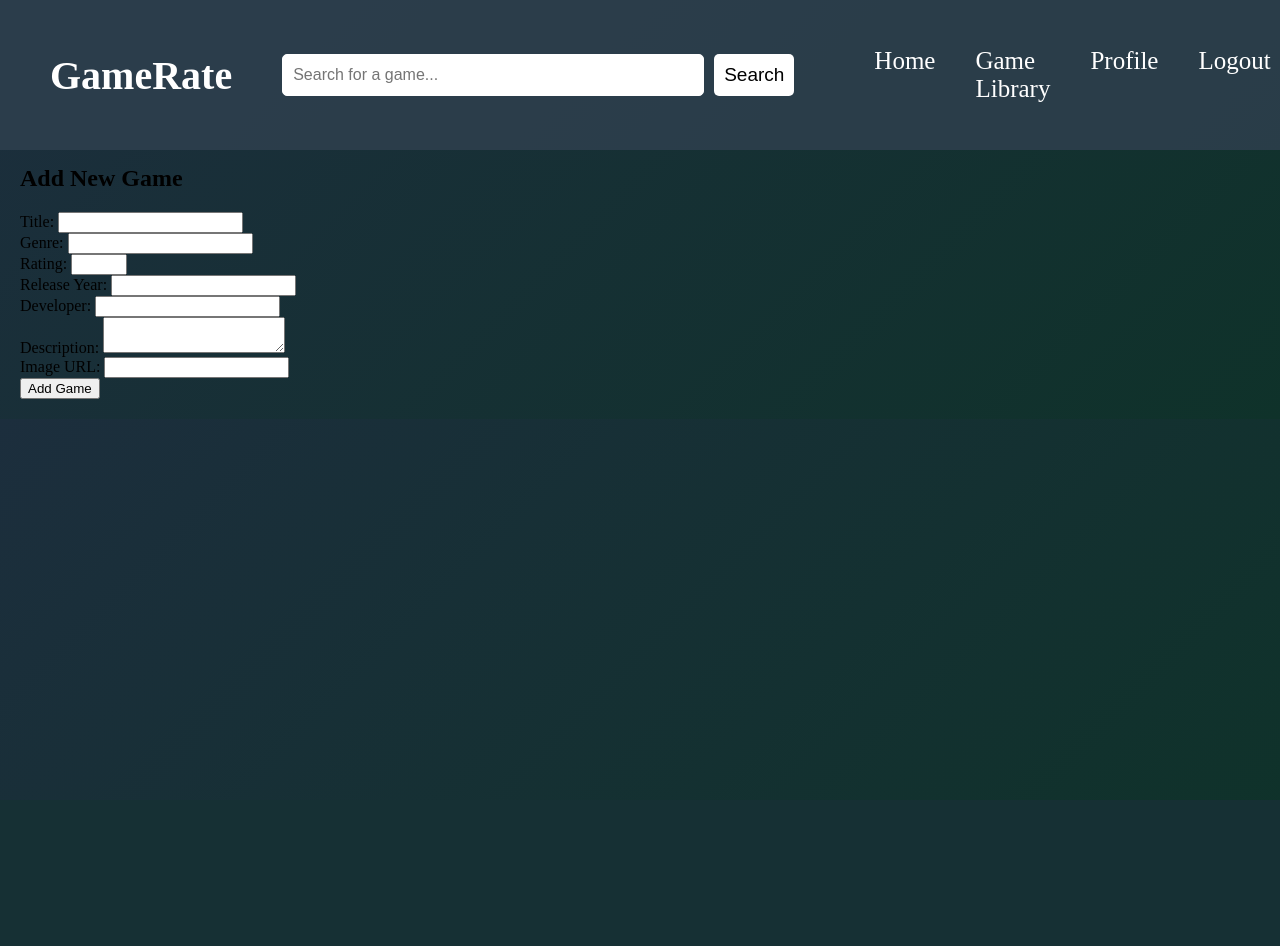
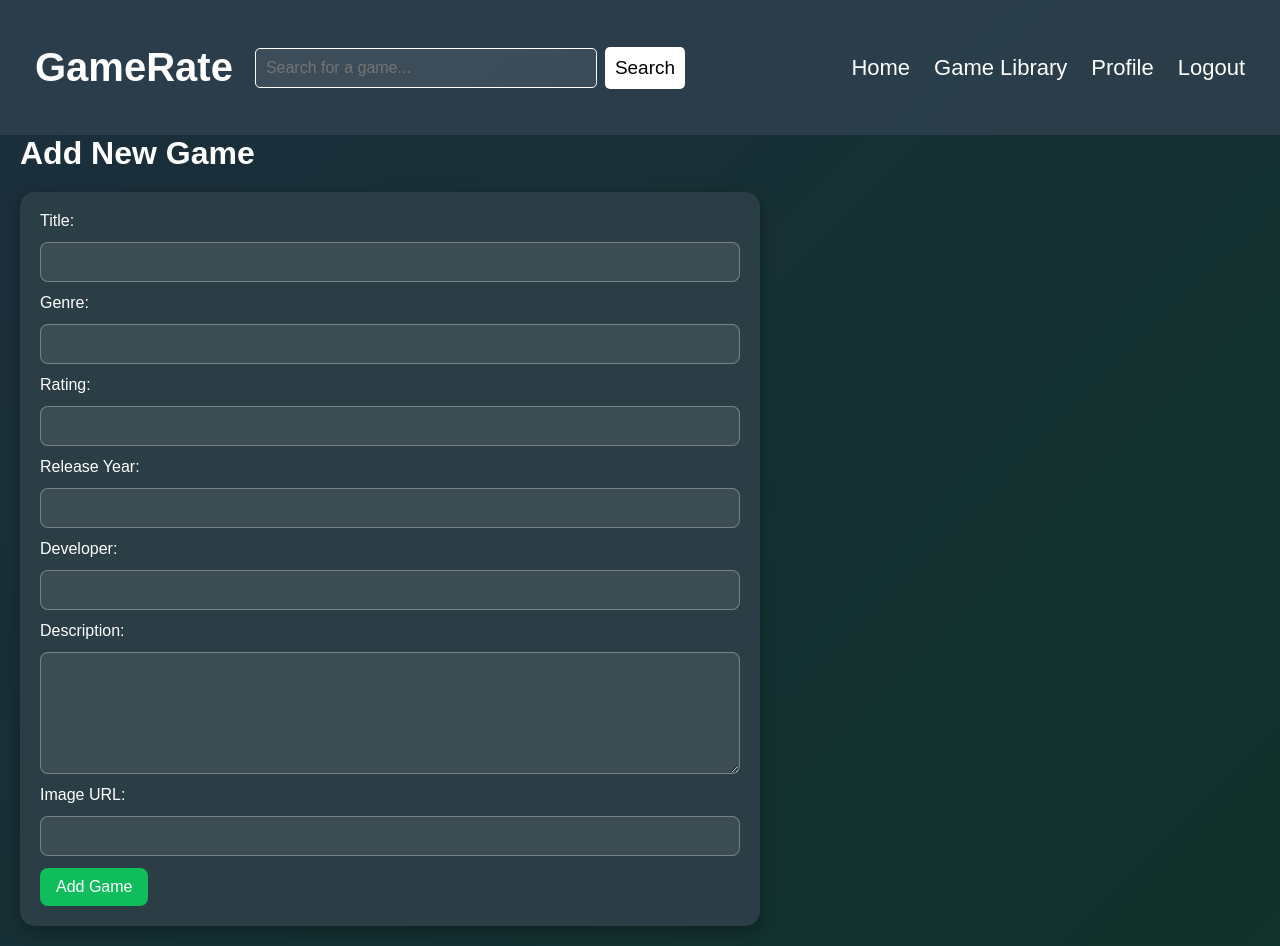
Before and after one commit to Scott25342/gamerate, a Django app: page /add_game/ in a window 1280 px wide. Before the commit the page ends 399 px from the top, so only its background shows below. Run offline with Django 3.2, Linux system fonts and the light colour scheme; the visitor is signed in with stand-in values (Sample User, id 1); data that the repository does not hold is empty.

Commit message:
Big css drop (plus nogame clause)

```diff
--- a/gamerate_app/static/css/styles.css
+++ b/gamerate_app/static/css/styles.css
@@ -1,8 +1,8 @@
 nav {
     width: 100%;
-    height: 150px;
+    height: 135px;
     margin: 0px;
-    padding: 0px 50px;
+    padding: 0px 35px;
     display: flex;
     align-items: center;
     position: fixed;
@@ -15,34 +15,39 @@ nav {
 }
 
 body {
-    padding-top: 125px;
+    padding-top: 115px;
     margin: 0px;
     background:linear-gradient(135deg, #1c2e3d, #0f322a);
+    color: white;
+    font-family: Arial, Helvetica, sans-serif;
 }
 
 .page-content {
     padding: 20px;
+    max-width: 1400px;
+    margin: 0 auto;
 }
 
 .logo {
-    margin-right: 50px;
+    margin-right: 22px;
     font-size: 40px;
     font-weight: bold;
 }
 
 .menu {
-    width: 65%;
+    width: auto;
+    flex: 1;
     display: flex;
     list-style: none;
-    justify-content: right;
+    justify-content: flex-end;
 }
 
 .menu li {
-    margin-left: 40px;
+    margin-left: 24px;
 }
 
 .menu li a {
-    font-size: 25px;
+    font-size: 22px;
     color: white;
     text-decoration: none;
     transition: 0.5s ease;
@@ -60,16 +65,20 @@ body {
 .search form {
     margin: 0;
     display: flex;
+    flex-direction: row;
+    align-items: center;
+    gap: 8px;
 }
 
 .search input {
     padding: 10px;
-    margin-right: 10px;
+    margin-right: 0;
     border: 1px solid white;
     border-radius: 5px;
     outline: none;
     font-size: 16px;
-    width: 400px;
+    width: 320px;
+    order: 1;
 }
 
 .search input:hover {
@@ -85,6 +94,7 @@ body {
     font-size: 19px;
     cursor: pointer;
     transition: 0.5s ease;
+    order: 2;
 }
 
 .search button:hover {
@@ -196,6 +206,10 @@ body {
     color: inherit;
 }
 
+.button-link:hover {
+    color: #0fbd5d;
+}
+
 .detail-item {
     background: #2b3d45;
     padding: 20px;
@@ -208,3 +222,125 @@ body {
     height: auto;
     border-radius: 10px;
 }
+
+.page-title {
+    font-size: 2rem;
+    margin: 0 0 20px 0;
+}
+
+.card {
+    background: #2b3d45;
+    padding: 20px;
+    border-radius: 15px;
+    box-shadow: 0 5px 15px rgba(0,0,0,0.3);
+}
+
+.form-card {
+    max-width: 700px;
+}
+
+.auth-card {
+    max-width: 500px;
+    margin: 0 auto;
+}
+
+.auth-page {
+    max-width: 540px;
+    margin: 20px auto 0;
+}
+
+.auth-page .page-title {
+    text-align: center;
+}
+
+.auth-card form p {
+    margin: 0;
+}
+
+.auth-card form label {
+    display: block;
+    margin-bottom: 6px;
+    font-weight: 600;
+}
+
+.auth-card .errorlist {
+    margin: 0 0 8px;
+    color: #ffbdbd;
+}
+
+.danger-card {
+    max-width: 700px;
+}
+
+form {
+    display: flex;
+    flex-direction: column;
+    gap: 12px;
+}
+
+input,
+select,
+textarea {
+    border: 1px solid rgba(255,255,255,0.3);
+    border-radius: 8px;
+    padding: 10px;
+    background: rgba(255,255,255,0.08);
+    color: white;
+    font-size: 1rem;
+}
+
+input:focus,
+select:focus,
+textarea:focus {
+    outline: none;
+    border-color: #0fbd5d;
+}
+
+textarea {
+    min-height: 100px;
+    resize: vertical;
+}
+
+button,
+input[type="submit"] {
+    width: fit-content;
+    padding: 10px 16px;
+    border: none;
+    border-radius: 8px;
+    background: #0fbd5d;
+    color: white;
+    cursor: pointer;
+    transition: 0.3s ease;
+    font-size: 1rem;
+}
+
+button:hover,
+input[type="submit"]:hover {
+    background: #0c9a4c;
+}
+
+.inline-actions {
+    display: flex;
+    gap: 12px;
+    align-items: center;
+    flex-wrap: wrap;
+}
+
+.profile-layout {
+    display: flex;
+    gap: 20px;
+    flex-wrap: wrap;
+}
+
+.profile-column {
+    flex: 1;
+    min-width: 280px;
+}
+
+.review-row {
+    margin-bottom: 10px;
+}
+
+.section-spacer {
+    margin-top: 24px;
+}
--- a/gamerate_app/templates/add_game.html
+++ b/gamerate_app/templates/add_game.html
@@ -3,31 +3,33 @@
 {% block title_block %}Add New Game{% endblock %}
 
 {% block body_block %}
-<h2>Add New Game</h2>
+<h1 class="page-title">Add New Game</h1>
 
+<div class="card form-card">
     <form method="POST">
         {% csrf_token %}
         <label>Title:</label>
-    <input type="text" name="title" required><br>
+        <input type="text" name="title" required>
 
         <label>Genre:</label>
-    <input type="text" name="genre"><br>
+        <input type="text" name="genre">
 
         <label>Rating:</label>
-    <input type="number" name="rating" min="0" max="10"><br>
+        <input type="number" name="rating" min="0" max="10">
 
         <label>Release Year:</label>
-    <input type="number" name="release_year"><br>
+        <input type="number" name="release_year">
 
         <label>Developer:</label>
-    <input type="text" name="developer"><br>
+        <input type="text" name="developer">
 
         <label>Description:</label>
-    <textarea name="description"></textarea><br>
+        <textarea name="description"></textarea>
 
         <label>Image URL:</label>
-    <input type="text" name="image"><br>
+        <input type="text" name="image">
 
-    <button type="submit" class="btn btn-primary">Add Game</button>
+        <button type="submit">Add Game</button>
     </form>
+</div>
 {% endblock %}
--- a/gamerate_app/templates/login.html
+++ b/gamerate_app/templates/login.html
@@ -5,12 +5,16 @@ Login
 {% endblock %}
 
 {% block body_block %}
-<h1>Login to GameRate</h1>
+<div class="auth-page">
+    <h1 class="page-title">Login to GameRate</h1>
 
+    <div class="card auth-card">
         <form id="login_form" method="post" action="{% url 'login' %}{% if request.GET.next %}?next={{ request.GET.next }}{% endif %}">
             {% csrf_token %}
             {{ form.non_field_errors }}
             {{ form.as_p }}
             <input type="submit" value="Login" />
         </form>
+    </div>
+</div>
 {% endblock %}
```
Also changed, not shown: gamerate_app/templates/delete_game.html (+17 -7 lines), gamerate_app/templates/edit_game.html (+16 -8 lines), gamerate_app/templates/edit_review.html (+9 -6 lines), gamerate_app/templates/home.html (+8 -0 lines), gamerate_app/templates/profile.html (+9 -7 lines), gamerate_app/templates/register.html (+7 -1 lines). Lines whose indentation alone changed are shown as unchanged.
